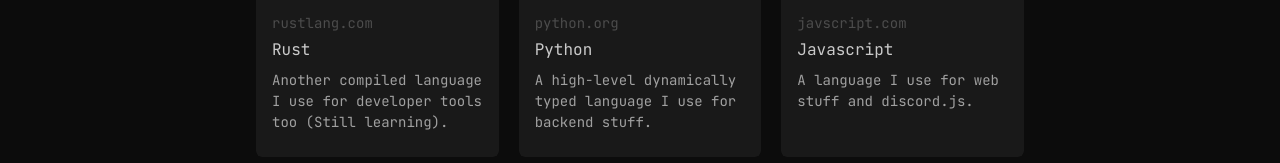
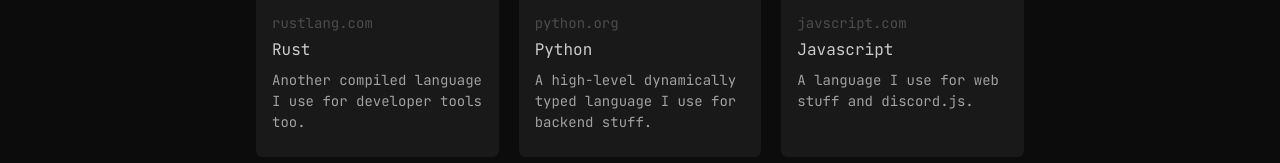
Before and after one commit to riyuzenn/portfolio, a Next.js app: page /tools in a window 1280 px wide. Shown: the part 637-800 px from the top of the page. Built offline with nearby package versions, Linux system fonts and the light colour scheme.

Commit message:
Update tools.tsx

```diff
--- a/pages/tools.tsx
+++ b/pages/tools.tsx
@@ -36,7 +36,7 @@ const Tools: NextPage = () => {
                                 </div>
 
                                 <p className="mt-1 text-[14px] text-[#a0a0a0]">
-                                    Another compiled language I use for developer tools too (Still learning).
+                                    Another compiled language I use for developer tools too.
                                 </p>
                             </div>
                         </div>
```
